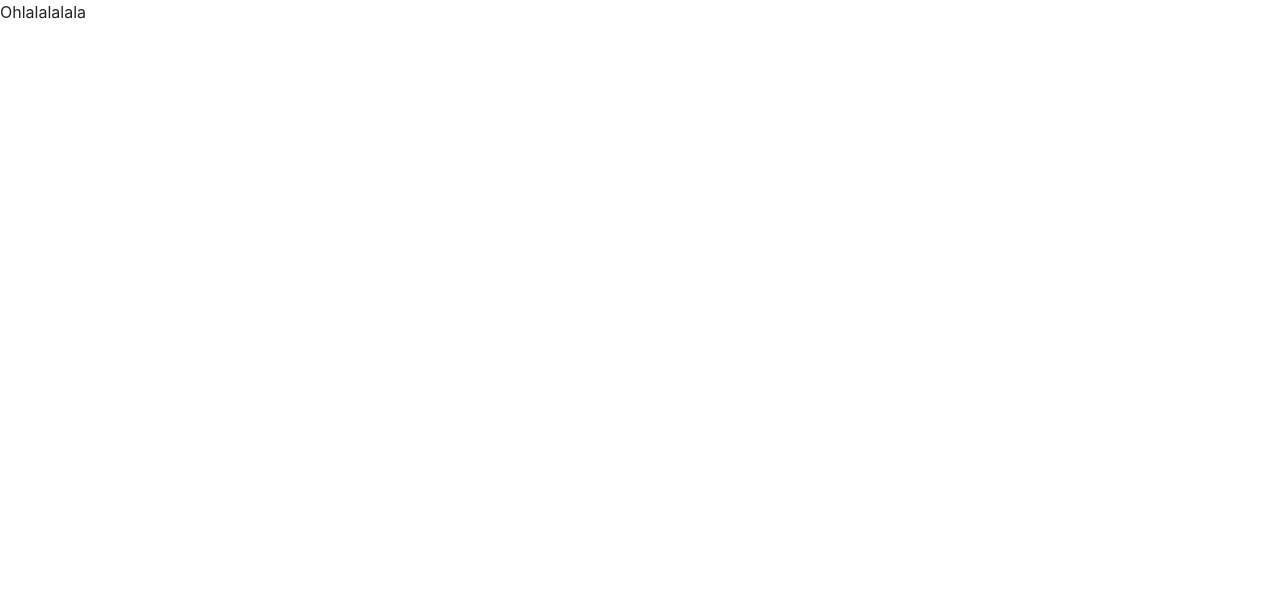
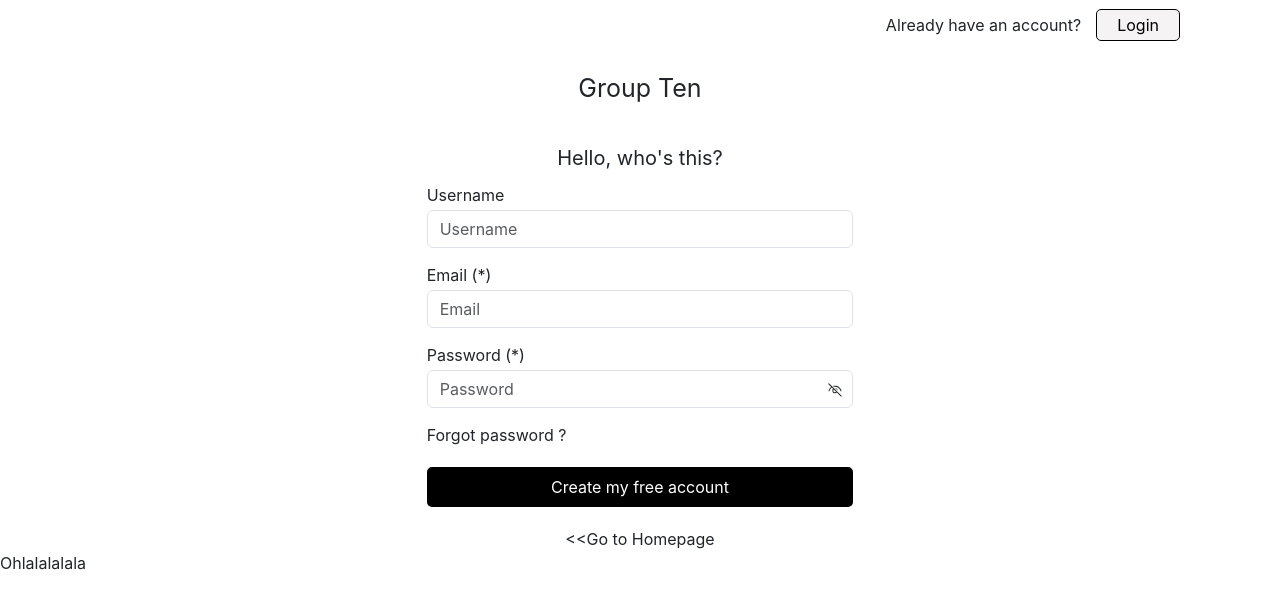
Before and after one commit to NguyenLeDuyy/Hello-World-ReactJS, a React (Create React App) app: page /signup in a window 1280 px wide. Before the commit this address had no page. Shown: the top 608 px of the page. Built offline with nearby package versions, Linux system fonts and the light colour scheme.

Commit message:
video 72.2

```diff
--- a/src/Layout.js
+++ b/src/Layout.js
@@ -10,6 +10,7 @@ import HomePage from './components/Home/HomePage';
 import ManageUser from './components/Admin/Content/ManageUser';
 import Dashboard from './components/Admin/Content/Dashboard';
 import Login from './components/Auth/Login';
+import Signup from "./components/Auth/Signup";
 
 import { ToastContainer } from 'react-toastify';
 import 'react-toastify/dist/ReactToastify.css';
@@ -27,6 +28,7 @@ const Layout = () => {
                     <Route path="manage-users" element={<ManageUser />} />
                 </Route>
                 <Route path="/login" element={<Login />} />
+                <Route path="/signup" element={<Signup />} />
             </Routes>
 
             <ToastContainer
--- a/src/components/Admin/Content/ModalCreateUser.js
+++ b/src/components/Admin/Content/ModalCreateUser.js
@@ -8,7 +8,6 @@ import { postCreateNewUser } from "../../../service/apiServices";
 
 const ModalCreateUser = (props) => {
     const { show, setShow } = props;
-    // const [show, setShow] = useState(false);
 
     const handleClose = () => {
         setShow(false);
@@ -19,7 +18,6 @@ const ModalCreateUser = (props) => {
         setImage("");
         setPreviewImage("");
     };
-    // const handleShow = () => setShow(true);
 
     const [email, setEmail] = useState("");
     const [password, setPassword] = useState("");
@@ -53,8 +51,6 @@ const ModalCreateUser = (props) => {
 
         if (!isValidEmail) {
             toast.error('Invalid email')
-            // toast.success('Test succes')
-            // toast.info('Test information')
             return;
         }
 
--- a/src/components/Auth/Login.js
+++ b/src/components/Auth/Login.js
@@ -27,11 +27,14 @@ const Login = (props) => {
         }
     }
 
+
     return (
         <div className="login-container">
             <div className='header'>
                 <span>Don't have an account yet?</span>
-                <button>Sign up</button>
+                <button
+                    onClick={() => { navigate('/signup') }}
+                >Sign up</button>
             </div>
             <div className='title col-4 mx-auto'>
                 Group 10
--- /dev/null
+++ b/src/components/Auth/Signup.js
@@ -0,0 +1,136 @@
+import { useState } from 'react';
+import './Signup.scss';
+import { useNavigate } from 'react-router-dom';
+import { postSignup } from '../../service/apiServices';
+import { toast } from 'react-toastify';
+import { VscEye, VscEyeClosed } from "react-icons/vsc";
+
+
+const Signup = (props) => {
+
+    const [isShowPassword, setIsShowPassword] = useState(false);
+
+    const [email, setEmail] = useState("");
+    const [password, setPassword] = useState("");
+    const [username, setUsername] = useState("");
+
+    const navigate = useNavigate();
+    const handleClickHomePage = () => {
+        navigate("/");
+    }
+
+    const handleSignup = async () => {
+        //validate
+        const isValidEmail = validateEmail(email);
+        const validateEmail = (email) => {
+            return String(email)
+                .toLowerCase()
+                .match(
+                    /^(([^<>()[\]\\.,;:\s@"]+(\.[^<>()[\]\\.,;:\s@"]+)*)|.(".+"))@((\[[0-9]{1,3}\.[0-9]{1,3}\.[0-9]{1,3}\.[0-9]{1,3}\])|(([a-zA-Z\-0-9]+\.)+[a-zA-Z]{2,}))$/
+                );
+        };
+
+        if (!isValidEmail) {
+            toast.error('Invalid email')
+            return;
+        }
+
+        if (!password) {
+            toast.error('Invalid password')
+            return;
+        }
+
+        //submit apis
+        let data = await postSignup(email, password, username);
+        console.log('>>>>check data: ', data)
+        if (data && data.EC === 0) {
+            toast.success(data.EM)
+            navigate("/login")
+        }
+        else if (data && +data.EC !== 0) {
+            toast.error(data.EM)
+        }
+    }
+
+    return (
+        <div className="signup-container">
+            <div className='header'>
+                <span>Already have an account?</span>
+                <button
+                    onClick={() => navigate('/login')}
+                >
+                    Login</button>
+            </div>
+            <div className='title col-4 mx-auto'>
+                Group Ten
+            </div>
+            <div className='welcome col-4 mx-auto'>
+                Hello, who's this?
+            </div>
+            <div className='content-form col-4 mx-auto'>
+                <div className='form-group'>
+                    <label>Username</label>
+                    <input
+                        type={"email"}
+                        className='form-control'
+                        value={username}
+                        placeholder="Username"
+                        onChange={(event) => { setUsername(event.target.value) }}
+                    ></input>
+                </div>
+                <div className='form-group'>
+                    <label>Email (*)</label>
+                    <input
+                        type={"email"}
+                        className='form-control'
+                        value={email}
+                        placeholder="Email"
+                        onChange={(event) => { setEmail(event.target.value) }}
+                    />
+                </div>
+                <div className='form-group pass-group'>
+                    <label>Password (*)</label>
+                    <input
+                        type={isShowPassword ? "text" : "password"}
+                        className='form-control'
+                        value={password}
+                        placeholder="Password"
+                        onChange={(event) => { setPassword(event.target.value) }}
+                    />
+                    {isShowPassword ?
+                        <span className='icons-eye'
+                            onClick={() => {
+                                setIsShowPassword(!isShowPassword)
+
+                            }}>
+                            <VscEye />
+                        </span>
+                        :
+                        <span className='icons-eye'
+                            onClick={() => {
+                                setIsShowPassword(!isShowPassword)
+                            }}>
+                            <VscEyeClosed />
+                        </span>
+                    }
+
+
+                </div>
+                <span className='forgot-password'>Forgot password ?</span>
+                <div>
+                    <button
+                        className='btn-submit'
+                        onClick={() => handleSignup()}
+                    >Create my free account</button>
+                </div>
+                <div className='text-center'>
+                    <span
+                        className='back'
+                        onClick={() => handleClickHomePage()}>&#60;&#60;Go to Homepage</span>
+                </div>
+            </div>
+        </div>
+    )
+}
+
+export default Signup;
--- /dev/null
+++ b/src/components/Auth/Signup.scss
@@ -0,0 +1,88 @@
+.signup-container {
+    .header {
+        height         : 45px;
+        text-align     : right;
+        padding        : 5px 100px 0 100px;
+        display        : flex;
+        flex-direction : row;
+        align-items    : center;
+        justify-content: flex-end;
+
+        button {
+            padding      : 3px 20px;
+            margin-left  : 15px;
+            border-radius: 5px;
+            background   : #f5f3f3;
+            border       : 1px solid;
+
+            &:hover {
+                background-color: white;
+            }
+        }
+
+
+    }
+
+    .title {
+        font-size : 25px;
+        padding   : 25px 0;
+        text-align: center;
+    }
+
+    .welcome {
+        font-size : 20px;
+        padding   : 10px 0;
+        text-align: center;
+    }
+
+    .content-form {
+        display          : flex;
+        flex-direction   : column;
+        // gap           : 15px;
+
+        input {
+            margin-bottom: 15px;
+            margin-top   : 3px;
+        }
+
+        button {
+            width        : 100%;
+            height       : 40px;
+            border       : none;
+            margin       : 20px 0;
+            border-radius: 5px;
+            color        : white;
+            background   : black;
+        }
+
+        .forgot-password {
+            cursor: pointer;
+
+            &:hover {
+                text-decoration: underline;
+            }
+
+        }
+
+        .back {
+            cursor: pointer;
+
+            &:hover {
+                text-decoration: underline;
+            }
+        }
+
+        .pass-group {
+            position: relative;
+
+            .icons-eye {
+                cursor  : pointer;
+                position: absolute;
+                right   : 10px;
+                bottom  : 22px;
+                z-index : 100;
+            }
+        }
+
+    }
+}
--- a/src/components/Header/Header.js
+++ b/src/components/Header/Header.js
@@ -34,7 +34,10 @@ const Header = () => {
                         >
                             Login
                         </button>
-                        <button className='btn-signup'>Sign up</button>
+                        <button
+                            className='btn-signup'
+                            onClick={() => { navigate('/signup') }}
+                        >Sign up</button>
                         {/* <NavDropdown title="Settings" id="basic-nav-dropdown">
                             <NavDropdown.Item>Login</NavDropdown.Item>
                             <NavDropdown.Item>Logout</NavDropdown.Item>
--- a/src/service/apiServices.js
+++ b/src/service/apiServices.js
@@ -37,6 +37,12 @@ const postLogin = (userEmail, userPassword) => {
     );
 }
 
+const postSignup = (email, password, username) => {
+    return axios.post(`api/v1/register`,
+        { email, password, username }
+    );
+}
+
 // const postLogin1 = (email, password) => {
 //     return axios.get(`api/v1/login`,
 //         { email, password }
@@ -44,4 +50,4 @@ const postLogin = (userEmail, userPassword) => {
 //     );
 // }
 
-export { postCreateNewUser, getAllUsers, putUpdateUser, deleteUser, getUserWithPaginate, postLogin }
+export { postCreateNewUser, getAllUsers, putUpdateUser, deleteUser, getUserWithPaginate, postLogin, postSignup }
```
